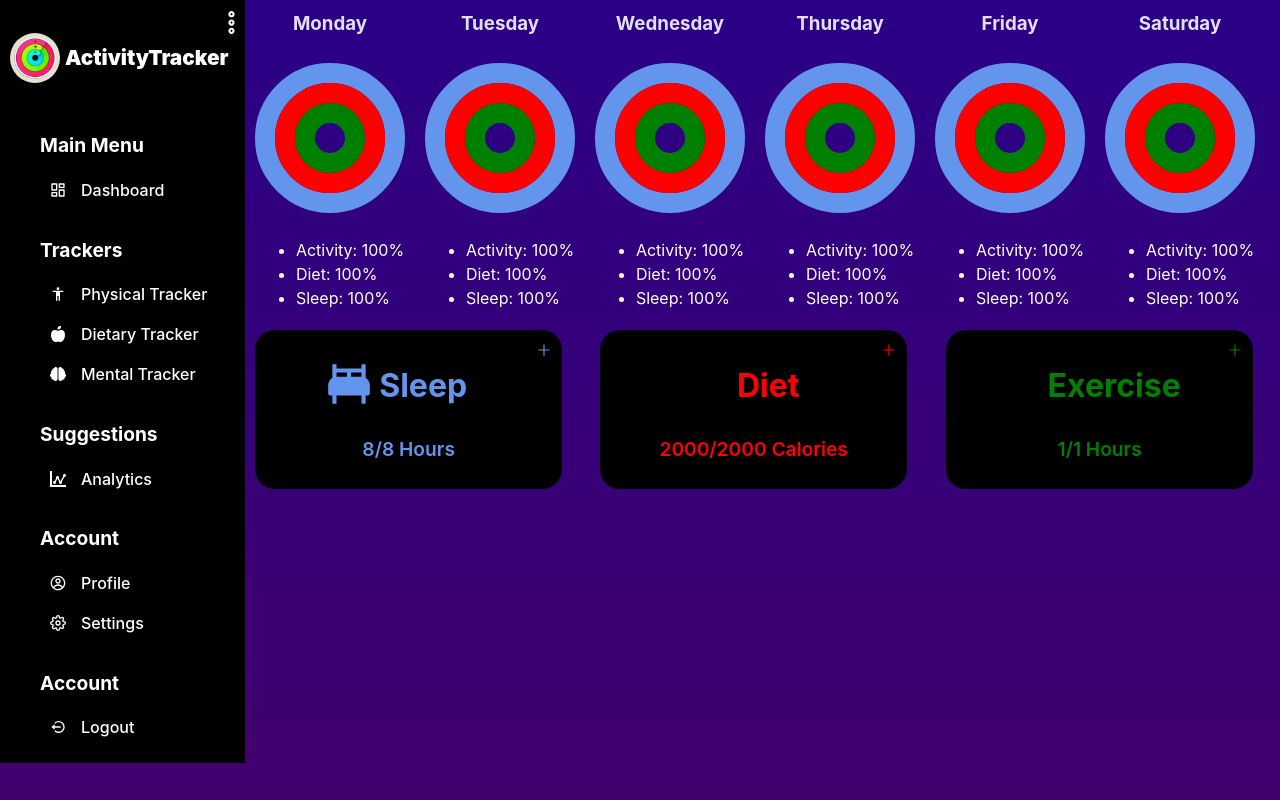
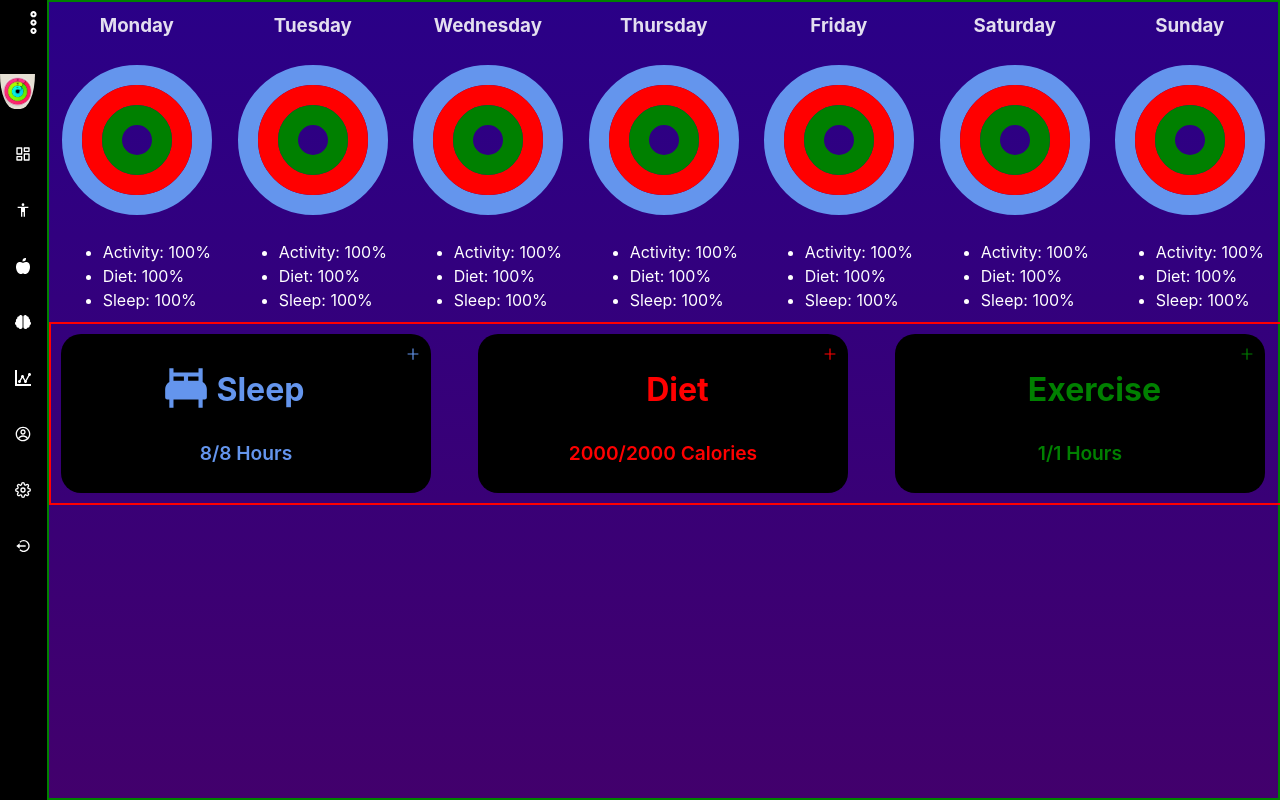
Before and after one commit to adamfenji/Team4SoftwareProject, a React (Vite) app: page /Team4SoftwareProject/dashboard in a window 1280 px wide. Built offline with nearby package versions, Linux system fonts and the light colour scheme; some icons are missing.

Commit message:
Fixed some sizing issues

```diff
--- a/components/Dashboard/ActivityCalendar.css
+++ b/components/Dashboard/ActivityCalendar.css
@@ -3,7 +3,7 @@
     justify-content: space-between;
     align-items: center;
     white-space: nowrap;
-    width: 80vw;
+    width: 100%;
     overflow-x: auto;
     position: relative;
 }
--- a/components/Dashboard/Dashboard.css
+++ b/components/Dashboard/Dashboard.css
@@ -1,21 +1,10 @@
 .dashboardContainer{
     display: flex;
-    width: 99%;
+    width: 100%;
     flex: 1;
 }
 
-.contentContainer{
+.contentDashboard{
     width: 100%;
+    border: 2px solid green;
 }
-
-/* .chartContainer{
-    margin-left: 10px;
-    margin-right: 10px;
-    height: 50%;
-    display: flex;
-    justify-content: center;
-    align-items: center;
-    border-radius: 10px;
-    background-color: black;
-    color: white;
-} */
--- a/components/Dashboard/Dashboard.tsx
+++ b/components/Dashboard/Dashboard.tsx
@@ -8,17 +8,13 @@ import "./Dashboard.css";
 function Dashboard() {
     return (
         <div className="dashboardContainer">
-            <div className="sidebarDashboard animate__animated animate__slideInLeft animate__delay-1s">
+            <div className="sidebarDashboard">
                 <SideBar />
             </div>
             <div className="contentDashboard">
                 <ActivityCalendar />
-                <WidgetGoals/>
-                <div className="chartContainer">
-                    {/* <h3>ChartContainer</h3> */}
-                </div>
+                <WidgetGoals />
             </div>
-
         </div>
 
     );
--- a/components/Dashboard/SideBar.css
+++ b/components/Dashboard/SideBar.css
@@ -1,14 +1,12 @@
 body{
     padding: 0px;
     margin: 0px;
-    overflow-x: hidden;
 }
 
 .sidebar{
     background-color: black;
     border-right: 1px solid black;
-    height: 100%;
-    overflow-y: auto;
+    height: 100vh;
     color: white;
     overflow-x: hidden;
 }
@@ -78,33 +76,6 @@ body{
     text-shadow: 0 0 20px 1px white;
 }
 
-.accountSection{
-    margin-left: -50px;
-    display: flex;
-    flex-direction: column;
-    justify-content: center;
-    align-items: center;
-}
-
-#sidebar-profile-pic{
-    height: 80px;
-    width: 80px;
-    border-radius: 50%;
-    object-fit: cover;
-    transition: 0.12s;
-}
-
-#sidebar-profile-pic:hover{
-    height: 85px;
-    width: 85px;
-    box-shadow: 0 0 20px 1px white;
-}
-
-#sidebar-profile-name{
-    font-weight: 500;
-}
-
-
 .sidebar .logo-extanded{
     display: flex;
     align-items: center;
--- a/components/Dashboard/SideBar.tsx
+++ b/components/Dashboard/SideBar.tsx
@@ -11,7 +11,7 @@ import { useState } from "react";
 
 function SideBar() {
 
-    const [expanded, setExpanded] = useState(true);
+    const [expanded, setExpanded] = useState(false);
 
     return (
         <aside className="sidebar animate__animated animate__slideInLeft animate__delay-1s">
--- a/components/Dashboard/WidgetGoals.css
+++ b/components/Dashboard/WidgetGoals.css
@@ -2,6 +2,8 @@
     display: flex;
     flex-wrap: wrap;
     justify-content: space-between;
+    width: 100%;
+    border: red 2px solid;
 }
 
 .cardContainer{
--- a/components/LoginSignup.tsx
+++ b/components/LoginSignup.tsx
@@ -45,7 +45,7 @@ const LoginSignup = () => {
           border="none"
           backgroundColor="#4c00b4"
           height="75px"
-          onClick={() => window.location.href = "/Team4SoftwareProject/dashboard"}
+          onClick={() => window.location.href = "/dashboard"}
           width="100px"
           alignItems="center"
           borderRadius="50px"
```
